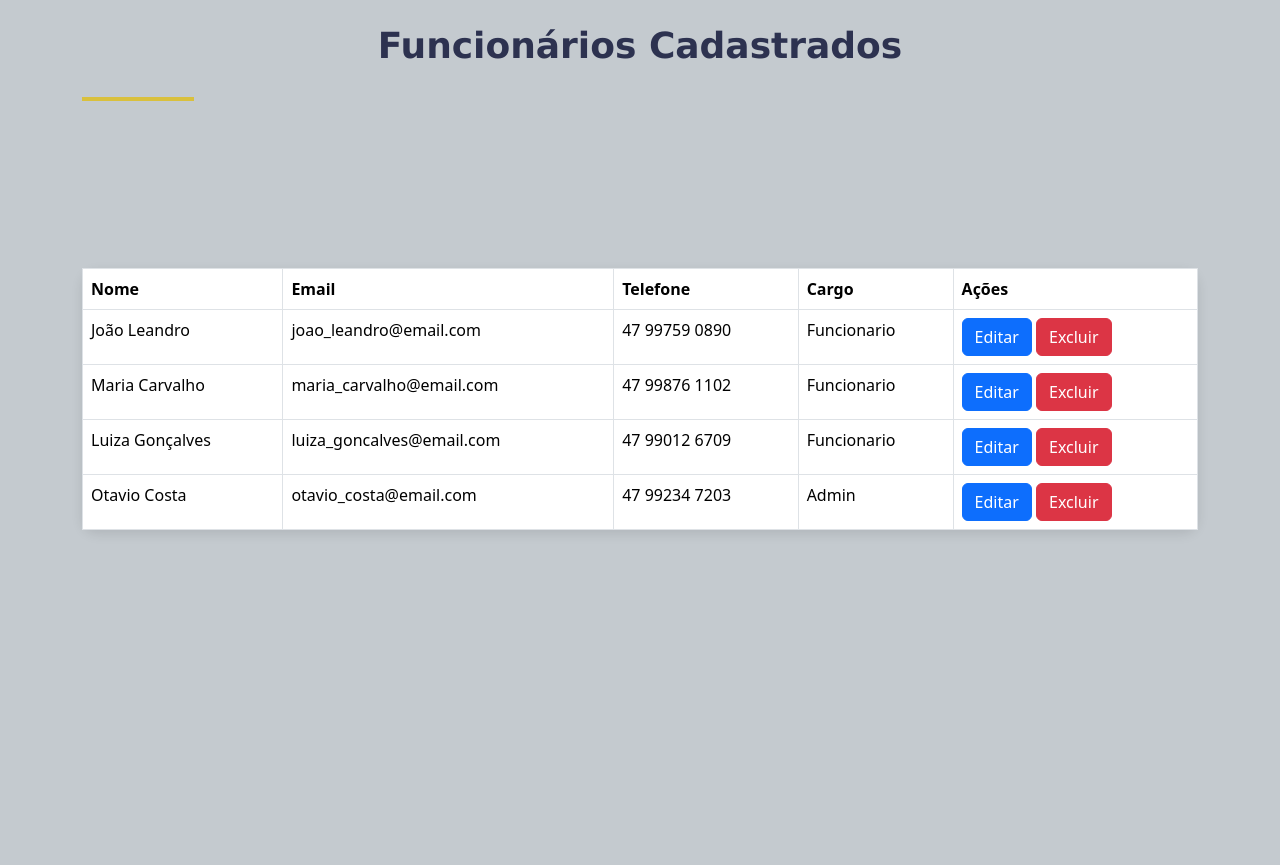
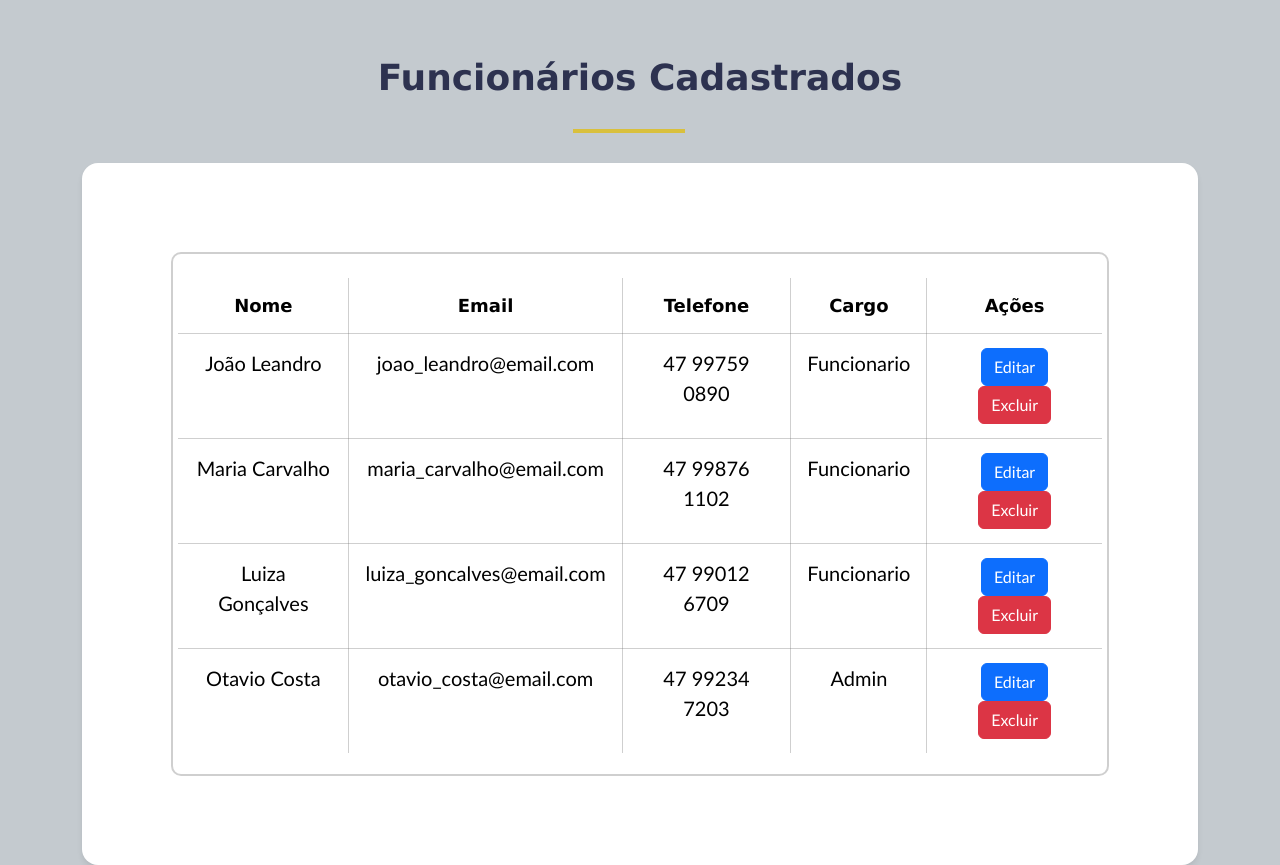
Before and after one commit to NiniveSC/sa-ferrorama, a PHP site: page /public/funcionarios-cadastrados.html in a window 1280 px wide. Shown: the part 75-940 px from the top of the page. Before the commit the page ends 608 px from the top, so only its background shows below. Run offline with PHP 8.4, Linux system fonts and the light colour scheme.

Commit message:
add - adicionei todo o codigo tanto html quanto css da tela de funcionarios cadastrados

```diff
--- a/assets/style/style.css
+++ b/assets/style/style.css
@@ -150,7 +150,7 @@ input {
 }
 
 
-
+/*-----------------------------------------------------------------------------------------------------------------------------------------------------------------------------*/
 
 /*Tela de cadastro de funcionário*/
 
@@ -174,6 +174,7 @@ input {
     box-shadow: 0 10px 25px rgba(0, 0, 0, 0.219);
     margin: auto;
 }
+/*-----------------------------------------------------------------------------------------------------------------------------------------------------------------------------*/
 
 /*Tela home */
 
@@ -285,17 +286,81 @@ input {
 
 }
 
+/*-----------------------------------------------------------------------------------------------------------------------------------------------------------------------------*/
+
 /* Tela de funcionários cadastrados */
 
 .pagina-funcionarios-cadastrados {
     background-color: var(--cor-fundo-2) !important;
 }
 
-.table {
-    background-color: var(--cor-fundo-4) !important;
-    border-radius: 15px;
-    box-shadow: 0 4px 12px rgba(0, 0, 0, 0.1);
-    margin-top: 15%;
+table {
+
+  margin-top: 2%;
+  width: 100%;               /* Ou a largura que você já estiver usando */
+  border-radius: 15px;       /* Altere o valor (ex: 8px, 12px, 16px) para controlar o arredondamento */
+  overflow: hidden;          /* Impede que o fundo das células passe por cima do arredondamento */
+  border: 5px solid #727070; /* Adiciona uma borda para destacar o arredondamento */
+  border-collapse: collapse;
+}
+.container-branco {
+  background-color: #ffffff;
+  border-radius: 16px;
+  padding: 8%;
+  box-shadow: 0 4px 6px -1px rgba(0, 0, 0, 0.1);
+}
+
+/* Esta classe resolve o problema do navegador ignorar o arredondamento da tabela */
+.borda-tabela {
+  border: 2px solid #72707056; /* A borda externa cinza que sumiu */
+  border-radius: 10px;       /* O arredondamento da tabela */
+  overflow: hidden;          /* Corta as células para seguirem o arredondamento */
+}
+
+.borda-tabela table {
+  border-collapse: collapse;
+  width: 100%;
+}
+
+/* Linhas apenas internas */
+.borda-tabela th,
+.borda-tabela td {
+  border-bottom: 1px solid #72707056;
+  border-right: 1px solid #72707056;
+  padding: 14px 16px;
+}
+.borda-tabela th:last-child,
+.borda-tabela td:last-child { border-right: none; }
+.borda-tabela tr:last-child td { border-bottom: none; }
+/* Garante que a tabela interna se ajuste ao container */
+.container-branco table {
+  width: 100%;
+    border-collapse: collapse; /* Mantém o estilo de borda separado para o arredondamento */
+}
+/* Aplica a linha vertical tanto no cabeçalho quanto no corpo da tabela */
+th, td {
+  border-right: 3px solid #72707056; /* A mesma cor de linha que você está usando */
+  padding: 14px 16px;
+  text-align: left;
+}
+
+/* IMPORTANTE: Remove a linha vertical da última coluna (Ações) */
+th:last-child, td:last-child {
+  border-right: none;
+}
+
+th {
+  font-family: 'Verdana', sans-serif;
+  font-size: 18px;
+  text-align: center;
+  color: var(--cor-texto-2);
+}
+
+td {
+  font-family: 'Trebuchet MS', sans-serif;
+  font-size: 20px;
+  color: var(--cor-texto-2);
+  text-align: center;
 }
 
 .container h1 {
@@ -303,7 +368,7 @@ input {
     font-size: 36px;
     font-family: 'Verdana', sans-serif;
     font-weight: bold;
-    text-align: left;
+    margin-top: 5%;
     text-align: center;
 }
 
@@ -314,5 +379,5 @@ input {
     opacity: 1;             /* Garante que o Bootstrap não mude a opacidade dela */
     margin: 30px 0;         /* Espaçamento */
     max-width: 10%;
-    text-align: center;
+    margin-left: 44%;
 }
--- a/public/funcionarios-cadastrados.html
+++ b/public/funcionarios-cadastrados.html
@@ -1,5 +1,6 @@
 <!DOCTYPE html>
 <html lang="en">
+
 <head>
     <meta charset="UTF-8">
     <meta name="viewport" content="width=device-width, initial-scale=1.0">
@@ -8,6 +9,7 @@
         integrity="sha384-sRIl4kxILFvY47J16cr9ZwB07vP4J8+LH7qKQnuqkuIAvNWLzeN8tE5YBujZqJLB" crossorigin="anonymous">
     <link rel="stylesheet" href="../assets/style/style.css">
 </head>
+
 <body class="pagina-funcionarios-cadastrados">
     <style>
         .navbar-nav .nav-link {
@@ -67,6 +69,8 @@
     <main class="container mt-4">
         <h1>Funcionários Cadastrados</h1>
         <hr class="linha-decorativa">
+        <div class="container-branco">
+            <div class="borda-tabela">
                 <table class="table table-bordered">
                     <thead>
                         <tr>
@@ -120,7 +124,9 @@
                         </tr>
                     </tbody>
                 </table>
-
+            </div>
+        </div>
     </main>
 </body>
+
 </html>
```
Lines whose indentation alone changed are shown as unchanged.
